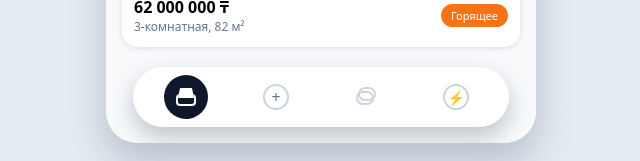
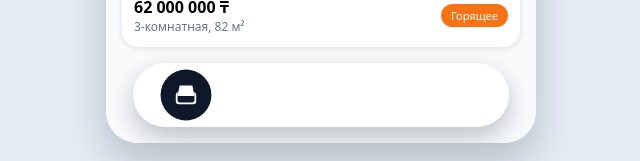
Before and after one commit to adzon812-ops/Flapy-, a Next.js app: page / in a window 1280 px wide. Shown: the part 668-829 px from the top of the page, without its empty margins (319-959 px from the left). Built offline with nearby package versions, Linux system fonts and the light colour scheme.

Commit message:
Update BottomNav.jsx

```diff
--- a/components/BottomNav.jsx
+++ b/components/BottomNav.jsx
@@ -1,23 +1,12 @@
 const items = [
-  { id: 'home', href: '/', label: 'Дом' },
-  { id: 'plus', href: '#', label: 'Добавить' },
-  { id: 'chat', href: '#', label: 'Чат' },
-  { id: 'flai', href: '/flai', label: 'Flai' },
+  { id: 'home', label: 'Дом', href: '/' },
+  { id: 'plus', label: 'Добавить', href: '#' },
+  { id: 'chat', label: 'Чат', href: '#' },
+  { id: 'flai', label: 'Flai', href: '/flai' },
 ];
 
-function Icon({ id, active }) {
-  const common = {
-    width: 22,
-    height: 22,
-    borderRadius: '999px',
-    border: '2px solid',
-  };
-
-  const color = active ? '#ffffff' : '#64748b';
+function IconHome({ active }) {
   const borderColor = active ? '#ffffff' : '#cbd5e1';
-
-  if (id === 'home') {
-    // домик
   return (
     <div style={{ position: 'relative', width: 24, height: 24 }}>
       <div
@@ -30,6 +19,7 @@ function Icon({ id, active }) {
           borderRadius: 4,
           border: `2px solid ${borderColor}`,
           borderTop: 'none',
+          transition: 'border-color 200ms ease-out',
         }}
       />
       <div
@@ -39,86 +29,14 @@ function Icon({ id, active }) {
           right: 4,
           bottom: 11,
           height: 0,
-            borderLeft: `2px solid transparent`,
-            borderRight: `2px solid transparent`,
+          borderLeft: '2px solid transparent',
+          borderRight: '2px solid transparent',
           borderBottom: `10px solid ${borderColor}`,
+          transition: 'border-bottom-color 200ms ease-out',
         }}
       />
     </div>
   );
-  }
-
-  if (id === 'plus') {
-    // плюс в круге
-    return (
-      <div
-        style={{
-          ...common,
-          borderColor,
-          display: 'flex',
-          alignItems: 'center',
-          justifyContent: 'center',
-          color,
-          fontSize: 16,
-          fontWeight: 500,
-        }}
-      >
-        +
-      </div>
-    );
-  }
-
-  if (id === 'chat') {
-    // два пузыря
-    return (
-      <div style={{ position: 'relative', width: 24, height: 24 }}>
-        <div
-          style={{
-            position: 'absolute',
-            left: 2,
-            bottom: 4,
-            width: 14,
-            height: 10,
-            borderRadius: 8,
-            border: `2px solid ${borderColor}`,
-          }}
-        />
-        <div
-          style={{
-            position: 'absolute',
-            right: 2,
-            top: 2,
-            width: 14,
-            height: 10,
-            borderRadius: 8,
-            border: `2px solid ${borderColor}`,
-            background: active ? '#ffffff' : 'transparent',
-          }}
-        />
-      </div>
-    );
-  }
-
-  if (id === 'flai') {
-    // молния в круге
-    return (
-      <div
-        style={{
-          ...common,
-          borderColor,
-          display: 'flex',
-          alignItems: 'center',
-          justifyContent: 'center',
-          color,
-          fontSize: 14,
-        }}
-      >
-        ⚡
-      </div>
-    );
-  }
-
-  return null;
 }
 
 export default function BottomNav({ active }) {
@@ -154,8 +72,8 @@ export default function BottomNav({ active }) {
               key={item.id}
               href={item.href}
               style={{
-                width: 44,
-                height: 44,
+                width: 48,
+                height: 48,
                 borderRadius: 999,
                 display: 'flex',
                 alignItems: 'center',
@@ -163,10 +81,24 @@ export default function BottomNav({ active }) {
                 textDecoration: 'none',
                 background: isActive ? '#0f172a' : 'transparent',
                 color: isActive ? '#ffffff' : '#64748b',
-                transition: 'background 0.15s ease',
+                transition:
+                  'background-color 220ms ease-out, transform 180ms ease-out',
+                transform: isActive ? 'scale(1.06)' : 'scale(1)',
+              }}
+              onMouseDown={(e) => {
+                e.currentTarget.style.transform = 'scale(0.95)';
+              }}
+              onMouseUp={(e) => {
+                e.currentTarget.style.transform = 'scale(1.06)';
+              }}
+              onMouseLeave={(e) => {
+                e.currentTarget.style.transform = isActive
+                  ? 'scale(1.06)'
+                  : 'scale(1)';
               }}
             >
-              <Icon id={item.id} active={isActive} />
+              {item.id === 'home' && <IconHome active={isActive} />}
+              {/* сюда потом добавим IconPlus, IconChat, IconFlai */}
             </a>
           );
         })}
```
Lines whose indentation alone changed are shown as unchanged.
